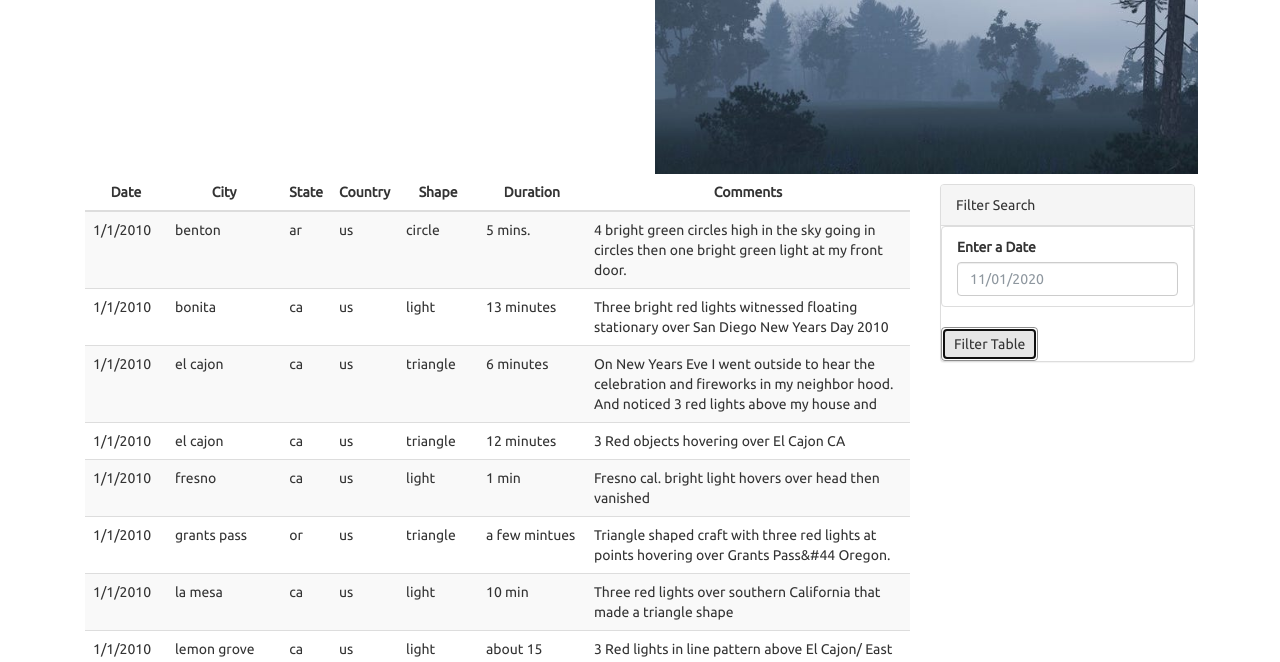
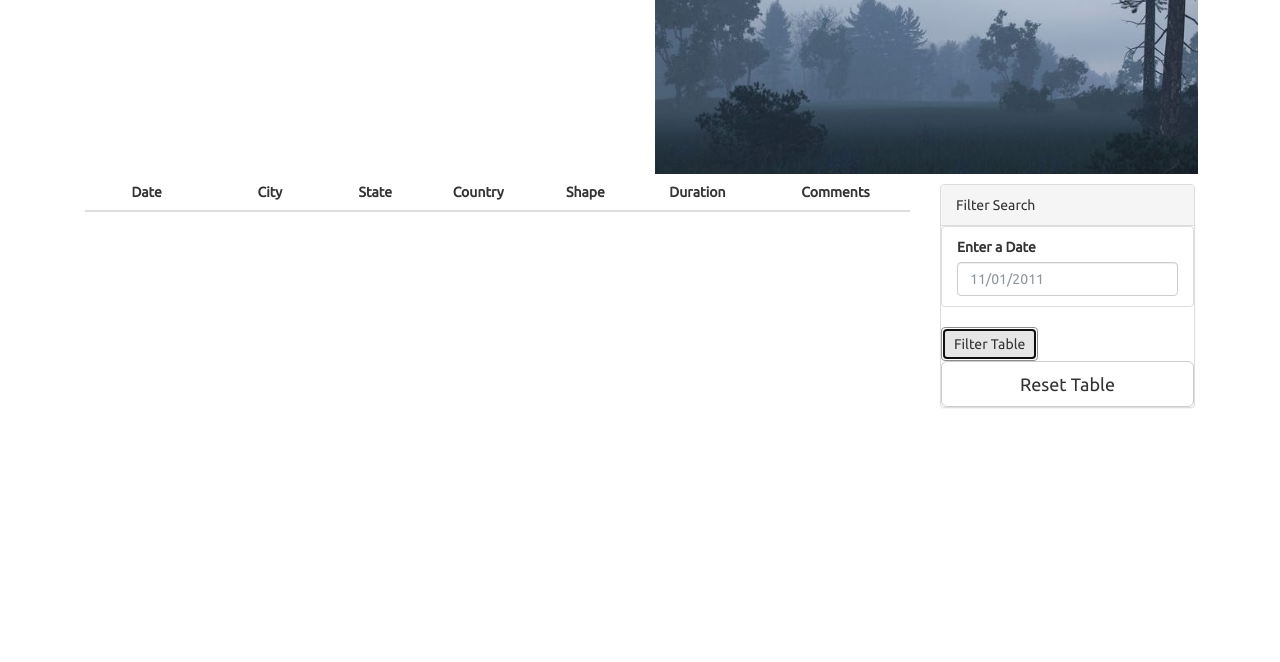
Before and after one commit to lachispa202/14-JavaScript-Homework, a plain HTML site: page index.html in a window 1280 px wide. Both pictures are taken after a click on the button "Filter Table". Shown: the part 132-794 px from the top of the page. Drawn offline with nearby package versions, Linux system fonts and the light colour scheme.

Commit message:
Level 1 completed

```diff
--- a/index.html
+++ b/index.html
@@ -55,11 +55,12 @@
                 <ul class="list-group" id="filters">
                   <li class="filter list-group-item">
                     <label for="date">Enter a Date</label>
-                    <input class="form-control" id="datetime" type="text" placeholder="11/01/2020">
+                    <input class="form-control" id="datetime" type="text" placeholder="11/01/2011">
                   </li>
                 </ul>
               </div>
               <button id="filter-btn" type="button" class="btn btn-default">Filter Table</button>
+              <button id="reset-btn" type="reset" class="btn btn-default btn-lg btn-block">Reset Table</button>
             </form>
           </div>
         </div>
--- a/static/js/app.js
+++ b/static/js/app.js
@@ -8,8 +8,13 @@ var tableData = data;
 console.log(tableData);
 
 var tbody = d3.select("tbody");
+
+var button = d3.select("#filter-btn");
+var searchField = d3.select("#datetime");
+
+var resetbtn = d3.select("#reset-btn");
+
 var columns = ["datetime", "city", "state", "country", "shape", "durationMinutes", "comments"]
-
 
 var upload = (UFOSightings) => {
 
@@ -22,3 +27,21 @@ var upload = (UFOSightings) => {
 }
 
 upload(data);
+
+// Code to search through the data by date / other variables
+button.on("click", () => {
+    d3.event.preventDefault();
+    var inputDate = searchField.property("value");
+    console.log(inputDate);
+    var filterDate = data.filter(data => data.datetime === inputDate);
+    console.log(filterDate);
+    tbody.html("");
+    upload(filterDate);
+
+})
+
+resetbtn.on("click", () => {
+    tbody.html("");
+    upload(data)
+    console.log("Table reset")
+});
```
